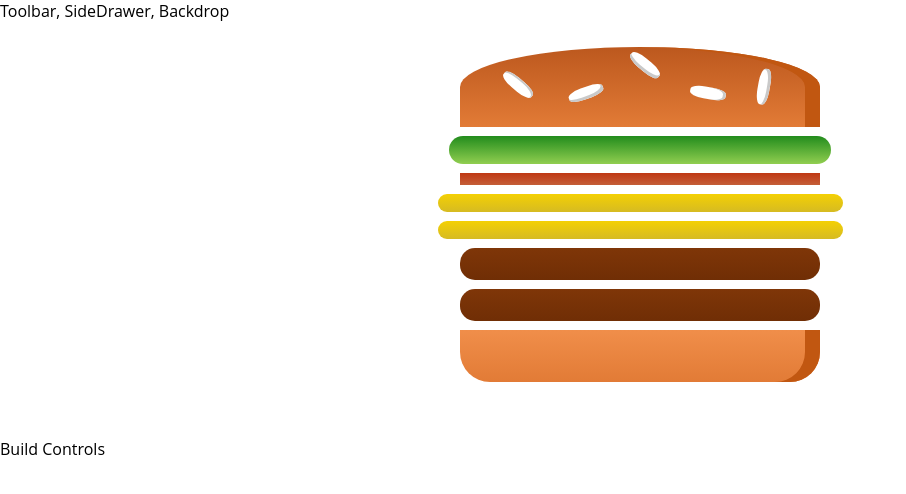
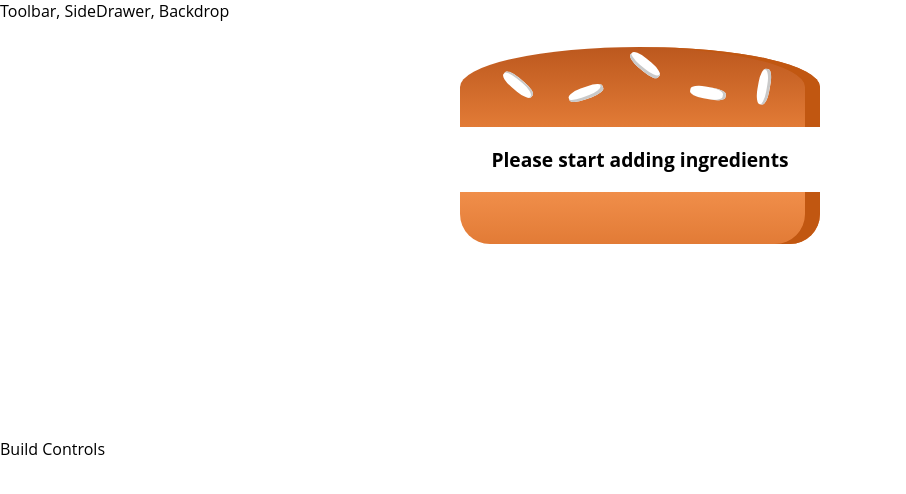
Before and after one commit to karolina-michalak/BurgerBuilderApp, a React app: page / in a window 1280 px wide. Shown: the top 494 px of the page, without its empty margins (0-906 px from the left). Built offline with nearby package versions, Linux system fonts and the light colour scheme.

Commit message:
information when there is no ingredients added

```diff
--- a/src/components/Burger/Burger.js
+++ b/src/components/Burger/Burger.js
@@ -1,13 +1,23 @@
 import React from 'react';
 import style from './Burger.module.css';
 import BurgerIngredient from './BurgerIngredient/BurgerIngredient'
+import { array } from 'prop-types';
 
 const Burger = props => {
-    const transformedIngredients = Object.keys(props.ingredients).map(el => {
+    let transformedIngredients = Object.keys(props.ingredients).map(el => {
         return [...Array(props.ingredients[el])].map((_, i) => {
             return <BurgerIngredient key={el + 1} type={el}/>
         })
-    })
+    }).reduce((arr, el) => {
+        return arr.concat(el)
+    }, [])
+
+    if(transformedIngredients.length === 0){
+        transformedIngredients = <p>Please start adding ingredients</p>
+
+    }
+
+    console.log(transformedIngredients)
     return(
         <div className={style.Burger}>
             <BurgerIngredient type="bread-top"/>
--- a/src/containers/BurgerBuilder/BurgerBuilder.js
+++ b/src/containers/BurgerBuilder/BurgerBuilder.js
@@ -6,10 +6,10 @@
 class BurgerBuilder extends Component{
     state = {
         ingredients: {
-            salad: 1,
-            bacon: 1,
-            cheese: 2,
-            meat: 2
+            salad: 0,
+            bacon: 0,
+            cheese: 0,
+            meat: 0
         }
     }
     render(){
```
